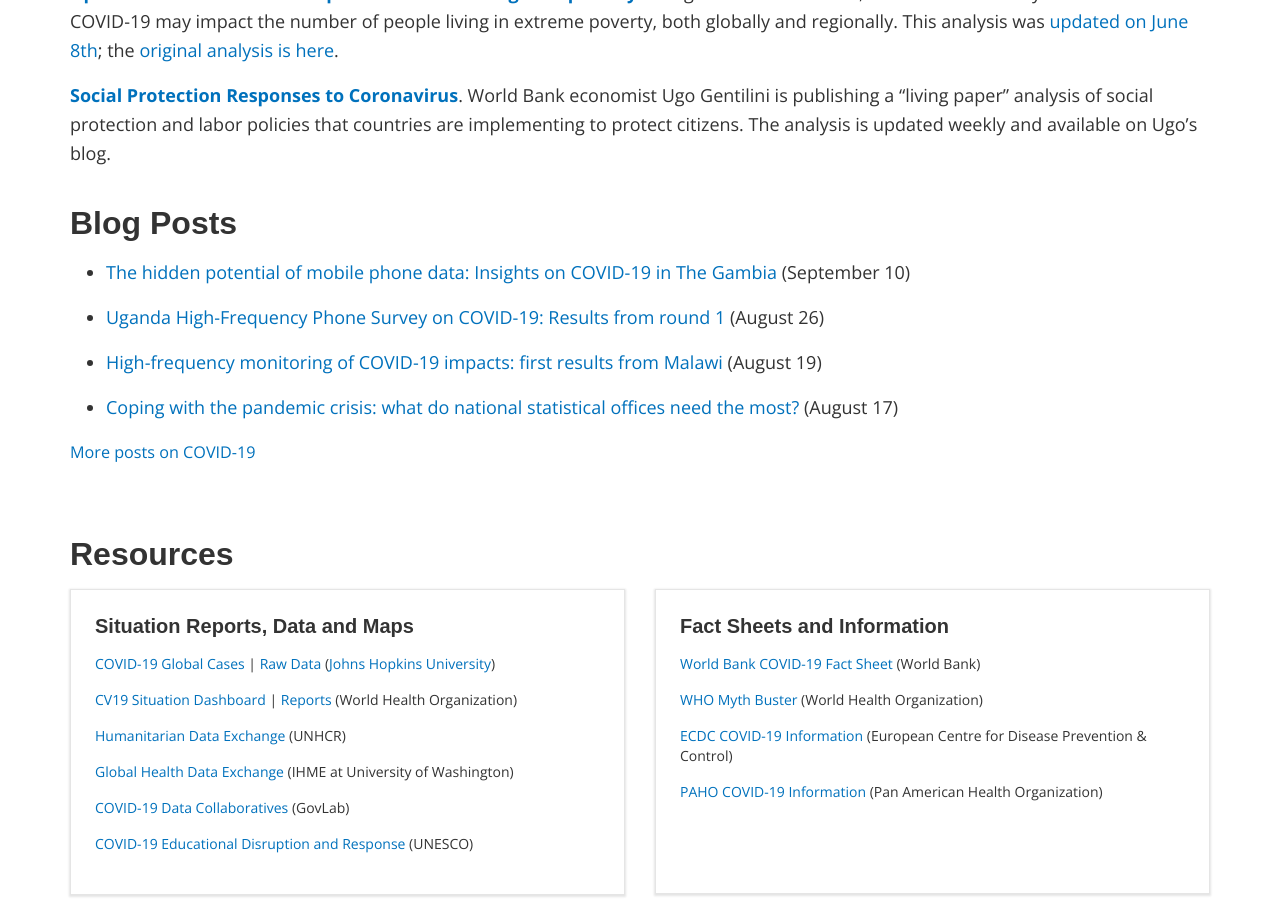
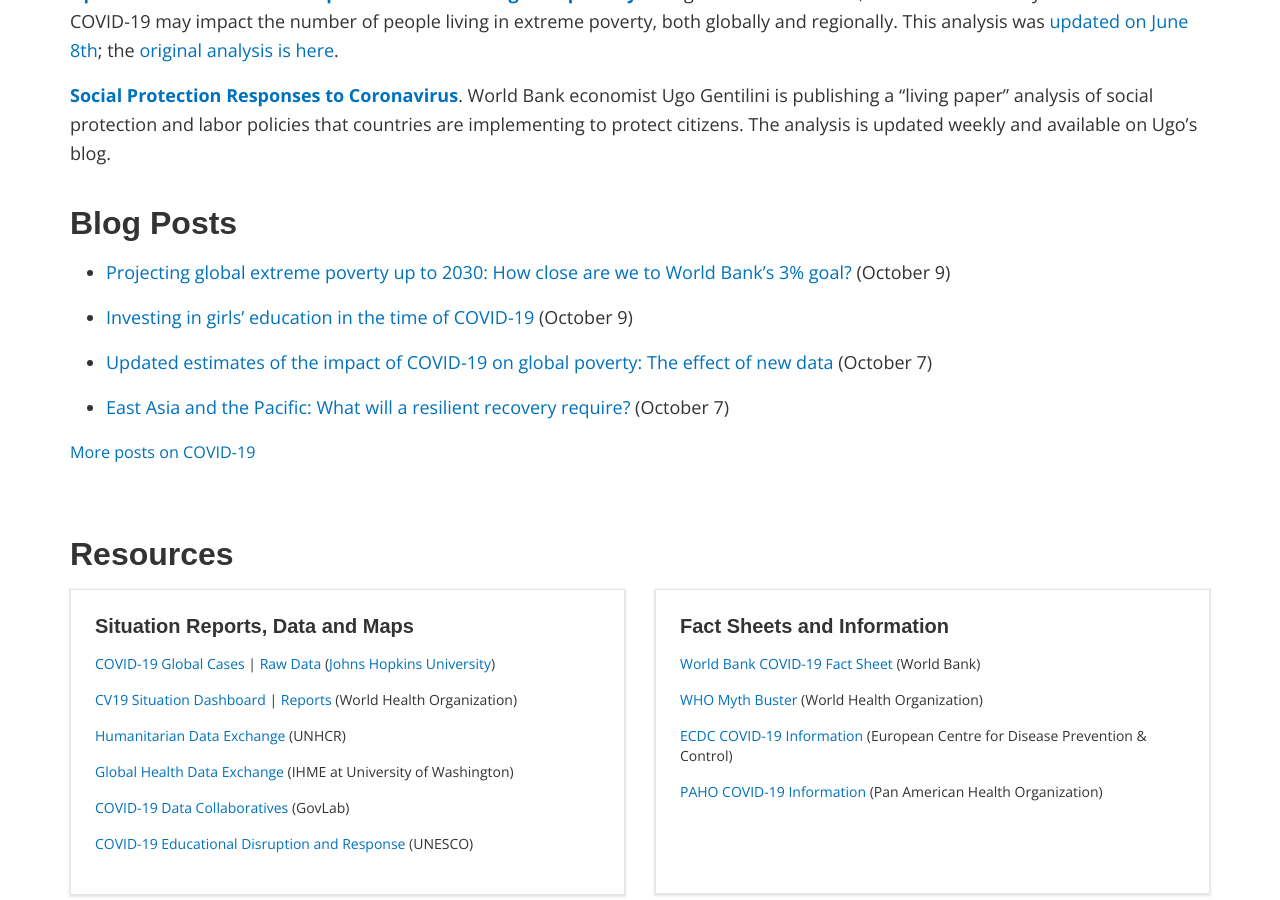
Before and after one commit to worldbank/decdg-covid19, a Jekyll site: the page built from index.md, in a window 1280 px wide and 900 px high, scrolled down 3363 px. Built offline with Jekyll 4.4.1, drawn with Linux system fonts in a browser that asks for light colours; nearby versions of some CDN libraries; some web fonts are replaced; library files that are not in the unit come from our copies.

Commit message:
Latest blog posts

```diff
--- a/index.md
+++ b/index.md
@@ -33,17 +33,17 @@
 
 # get latest blogs from: https://blogs.worldbank.org/search?f%5B0%5D=channel%3A4&f%5B1%5D=language%3Aen&f%5B2%5D=series%3A881
 blogs:
-- date: September 10
-  link: https://blogs.worldbank.org/opendata/hidden-potential-mobile-phone-data-insights-covid-19-gambia
-  title: 'The hidden potential of mobile phone data: Insights on COVID-19 in The Gambia'
-- date: August 26
-  link: https://blogs.worldbank.org/opendata/uganda-high-frequency-phone-survey-covid-19-results-round-1
-  title: 'Uganda High-Frequency Phone Survey on COVID-19: Results from round 1'
-- date: August 19
-  link: https://blogs.worldbank.org/opendata/high-frequency-monitoring-covid-19-impacts-first-results-malawi
-  title: 'High-frequency monitoring of COVID-19 impacts: first results from Malawi'
-- date: August 17
-  link: https://blogs.worldbank.org/opendata/coping-pandemic-crisis-what-do-national-statistical-offices-need-most
-  title: 'Coping with the pandemic crisis: what do national statistical offices need the most?'
+- date: October 9
+  link: https://blogs.worldbank.org/opendata/projecting-global-extreme-poverty-2030-how-close-are-we-world-banks-3-goal
+  title: "Projecting global extreme poverty up to 2030: How close are we to World Bank\u2019s 3% goal?"
+- date: October 9
+  link: https://blogs.worldbank.org/opendata/investing-girls-education-time-covid-19
+  title: "Investing in girls\u2019 education in the time of COVID-19"
+- date: October 7
+  link: https://blogs.worldbank.org/opendata/updated-estimates-impact-covid-19-global-poverty-effect-new-data
+  title: 'Updated estimates of the impact of COVID-19 on global poverty: The effect of new data'
+- date: October 7
+  link: https://blogs.worldbank.org/opendata/east-asia-and-pacific-what-will-resilient-recovery-require
+  title: 'East Asia and the Pacific: What will a resilient recovery require?'
 
 ---
```
